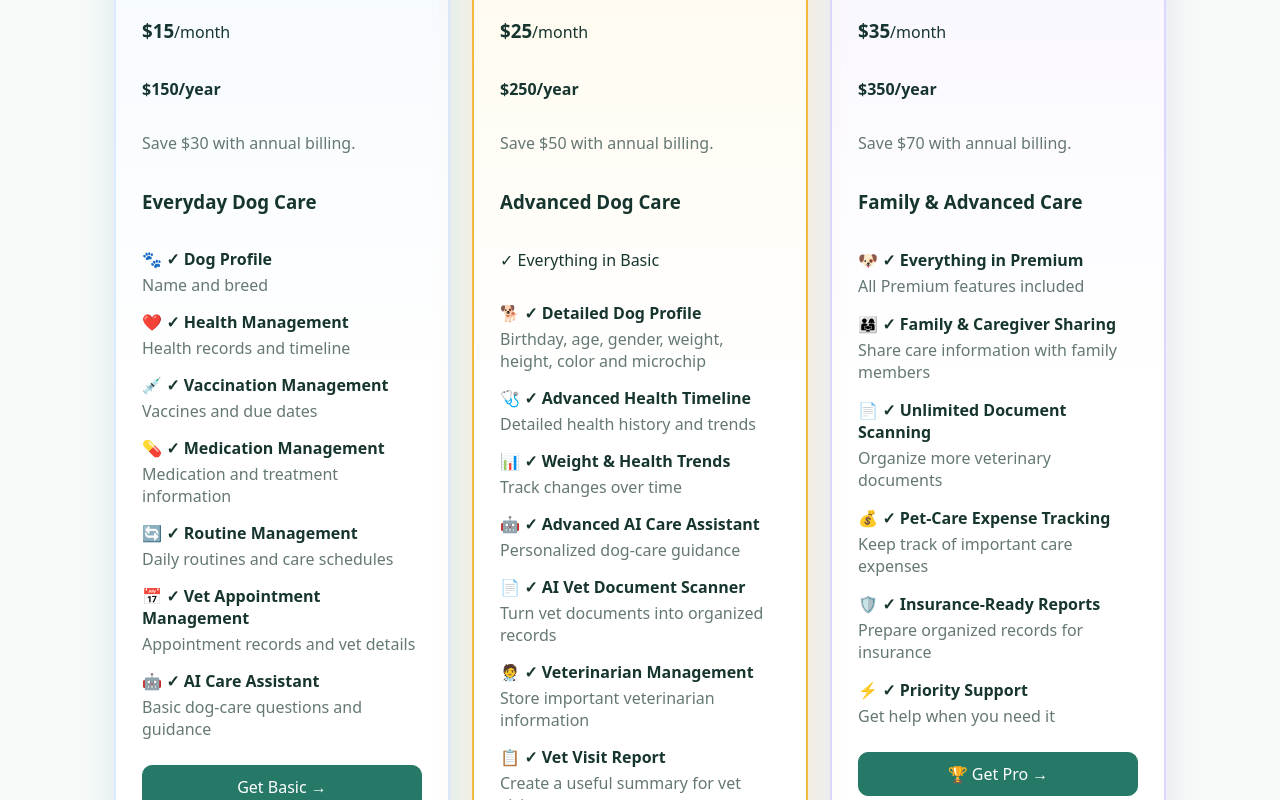
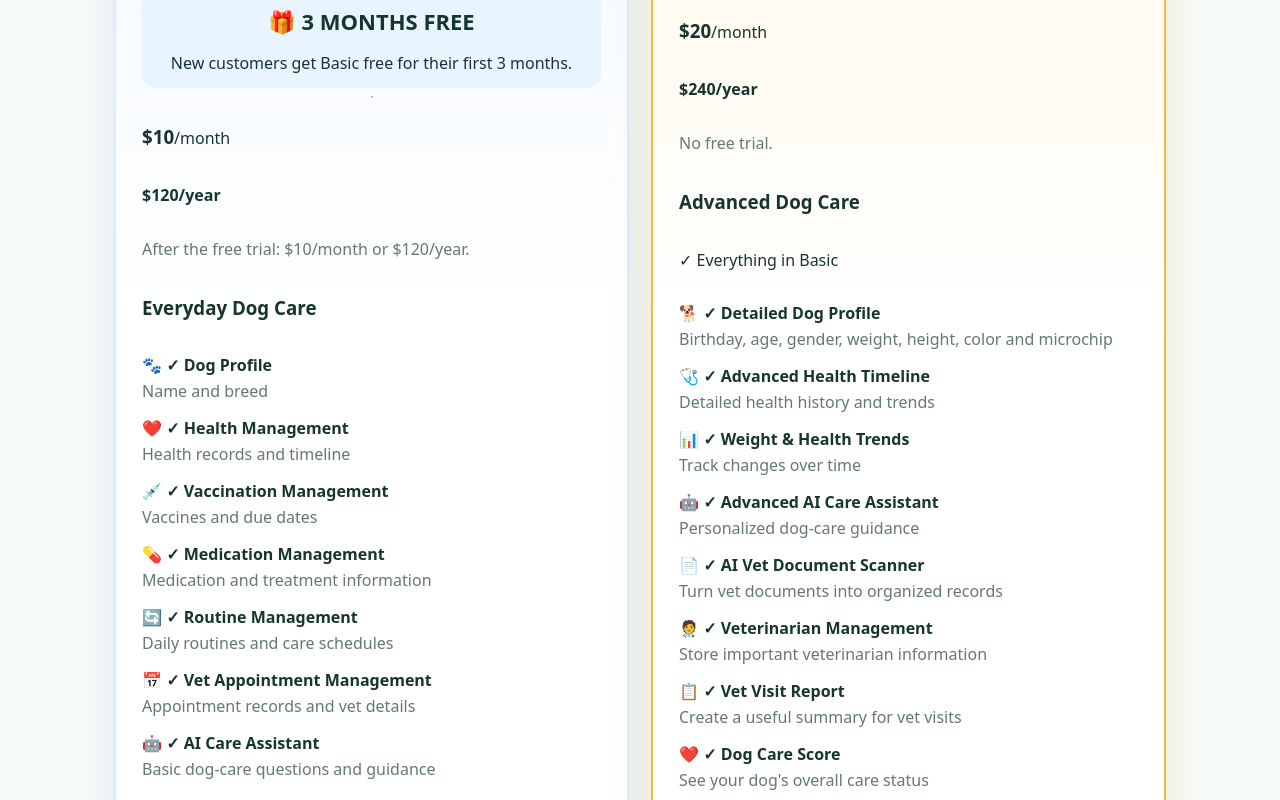
Before and after one commit to nbaig7774-commits/my-first-dog, a Next.js app: page / in a window 1280 px wide. Shown: the part 1300-2100 px from the top of the page. Built offline with nearby package versions, Linux system fonts and the light colour scheme.

Commit message:
Update landing page to Basic and Premium

```diff
--- a/app/page.js
+++ b/app/page.js
@@ -20,15 +20,6 @@ export default function Home() {
     ["🧑‍⚕️", "Veterinarian Management", "Store important veterinarian information"],
     ["📋", "Vet Visit Report", "Create a useful summary for vet visits"],
     ["❤️", "Dog Care Score", "See your dog's overall care status"],
-  ];
-
-  const proFeatures = [
-    ["🐶", "Everything in Premium", "All Premium features included"],
-    ["👨‍👩‍👧", "Family & Caregiver Sharing", "Share care information with family members"],
-    ["📄", "Unlimited Document Scanning", "Organize more veterinary documents"],
-    ["💰", "Pet-Care Expense Tracking", "Keep track of important care expenses"],
-    ["🛡️", "Insurance-Ready Reports", "Prepare organized records for insurance"],
-    ["⚡", "Priority Support", "Get help when you need it"],
   ];
 
   return (
@@ -240,10 +231,37 @@ export default function Home() {
                 Perfect for everyday dog care.
               </p>
 
+              <div
+                style={{
+                  padding: "14px",
+                  borderRadius: "14px",
+                  background: "#e8f4ff",
+                  marginTop: "10px",
+                  textAlign: "center",
+                }}
+              >
+                <strong
+                  style={{
+                    fontSize: "22px",
+                  }}
+                >
+                  🎁 3 MONTHS FREE
+                </strong>
+
+                <p
+                  style={{
+                    marginBottom: 0,
+                  }}
+                >
+                  New customers get Basic free
+                  for their first 3 months.
+                </p>
+              </div>
+
               <hr />
 
               <h1>
-                $15
+                $10
                 <span
                   style={{
                     fontSize: "16px",
@@ -255,11 +273,12 @@ export default function Home() {
               </h1>
 
               <p>
-                <strong>$150/year</strong>
+                <strong>$120/year</strong>
               </p>
 
               <p className="muted">
-                Save $30 with annual billing.
+                After the free trial:
+                $10/month or $120/year.
               </p>
 
               <h3>
@@ -297,7 +316,7 @@ export default function Home() {
                   marginTop: "25px",
                 }}
               >
-                Get Basic →
+                🎁 Start 3 Months Free →
               </Link>
             </div>
 
@@ -343,7 +362,7 @@ export default function Home() {
               <hr />
 
               <h1>
-                $25
+                $20
                 <span
                   style={{
                     fontSize: "16px",
@@ -355,11 +374,11 @@ export default function Home() {
               </h1>
 
               <p>
-                <strong>$250/year</strong>
+                <strong>$240/year</strong>
               </p>
 
               <p className="muted">
-                Save $50 with annual billing.
+                No free trial.
               </p>
 
               <h3>
@@ -447,89 +466,6 @@ export default function Home() {
               </Link>
             </div>
 
-            {/* ================= PRO ================= */}
-
-            <div
-              className="card"
-              style={{
-                border: "2px solid #ddd6fe",
-                borderRadius: "24px",
-                padding: "26px",
-                background:
-                  "linear-gradient(180deg, #f8f5ff 0%, #ffffff 38%)",
-                boxShadow:
-                  "0 14px 35px rgba(100, 70, 180, 0.12)",
-                display: "flex",
-                flexDirection: "column",
-              }}
-            >
-              <h2>🏆 Pro Family</h2>
-
-              <p className="muted">
-                Built for multi-dog families.
-              </p>
-
-              <hr />
-
-              <h1>
-                $35
-                <span
-                  style={{
-                    fontSize: "16px",
-                    fontWeight: "400",
-                  }}
-                >
-                  /month
-                </span>
-              </h1>
-
-              <p>
-                <strong>$350/year</strong>
-              </p>
-
-              <p className="muted">
-                Save $70 with annual billing.
-              </p>
-
-              <h3>
-                Family & Advanced Care
-              </h3>
-
-              {proFeatures.map((feature) => (
-                <div
-                  key={feature[1]}
-                  style={{
-                    marginTop: "16px",
-                  }}
-                >
-                  <strong>
-                    {feature[0]} ✓ {feature[1]}
-                  </strong>
-
-                  <p
-                    className="muted"
-                    style={{
-                      margin: "4px 0 0",
-                    }}
-                  >
-                    {feature[2]}
-                  </p>
-                </div>
-              ))}
-
-              <Link
-                className="btn primary"
-                href="/login"
-                style={{
-                  display: "block",
-                  textAlign: "center",
-                  marginTop: "25px",
-                }}
-              >
-                🏆 Get Pro →
-              </Link>
-            </div>
-
           </section>
         </section>
 
@@ -552,7 +488,10 @@ export default function Home() {
           <div>
             🛡️
             <br />
-            <strong>Secure Payment</strong>
+
+            <strong>
+              Secure Payment
+            </strong>
 
             <p className="muted">
               Your information is protected.
@@ -562,7 +501,10 @@ export default function Home() {
           <div>
             ❤️
             <br />
-            <strong>Cancel Anytime</strong>
+
+            <strong>
+              Cancel Anytime
+            </strong>
 
             <p className="muted">
               No long-term commitment.
@@ -572,7 +514,10 @@ export default function Home() {
           <div>
             🐾
             <br />
-            <strong>Made for Dog Owners</strong>
+
+            <strong>
+              Made for Dog Owners
+            </strong>
 
             <p className="muted">
               One place for your dog's care.
```
